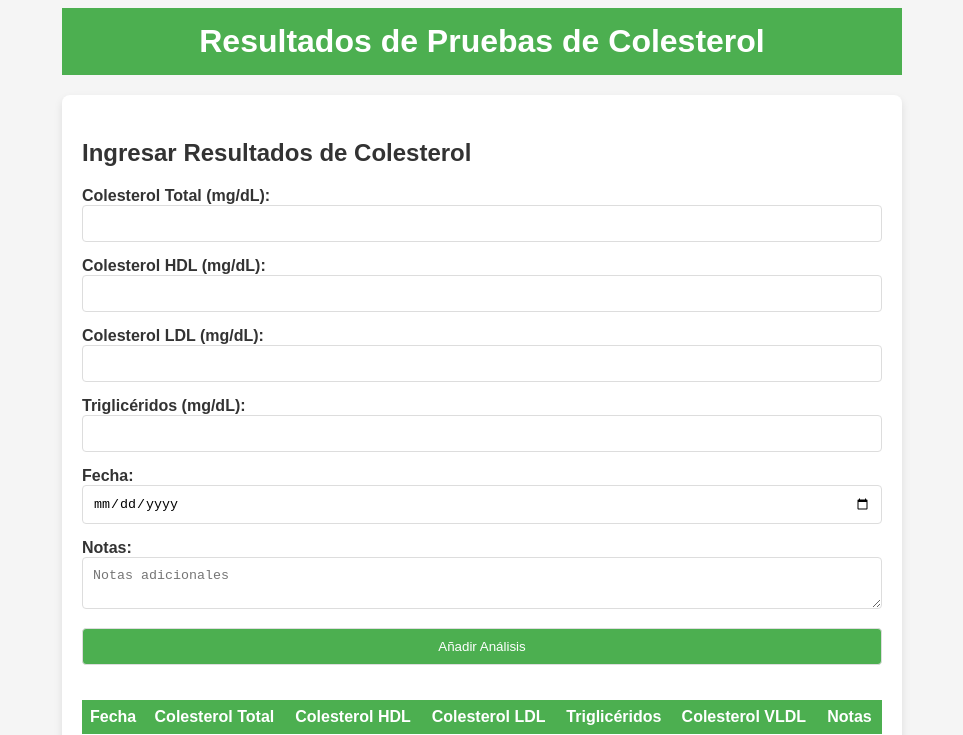
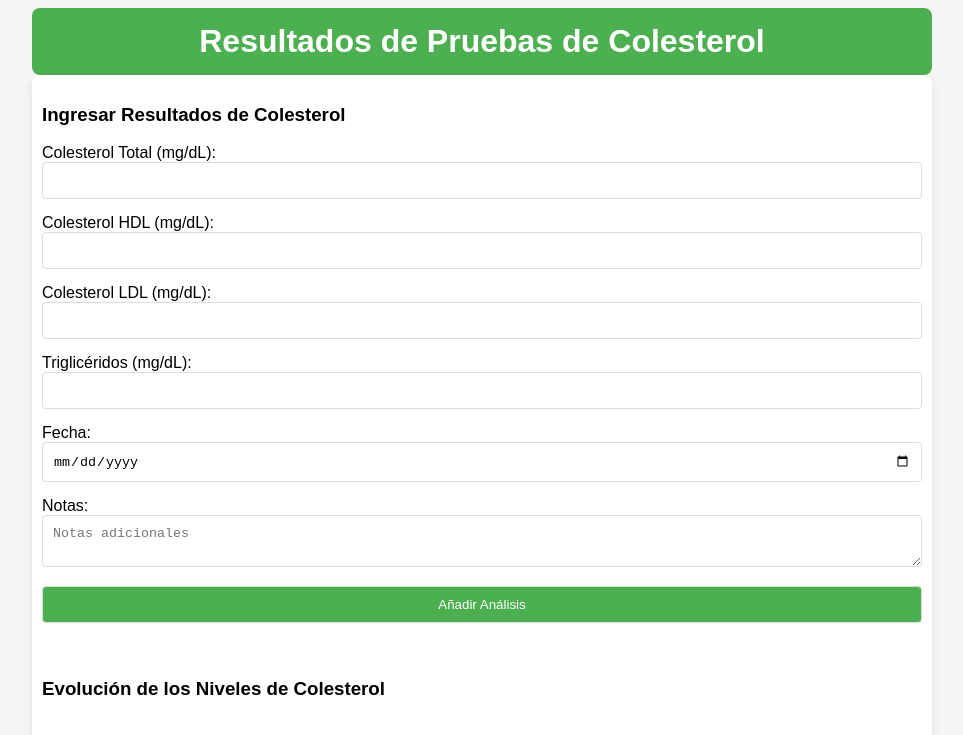
Before and after one commit to alexlab84/Visualization-of-cholesterol-test-results, a React (Vite) app: page / in a window 1280 px wide. Shown: the top 735 px of the page, without its empty margins (158-1121 px from the left). Built offline with nearby package versions, Linux system fonts and the light colour scheme.

Commit message:
I add styles and responsive displays.

```diff
--- a/src/components/CholesterolChart.jsx
+++ b/src/components/CholesterolChart.jsx
@@ -1,4 +1,4 @@
-
+import PropTypes from 'prop-types';
 import { LineChart, Line, XAxis, YAxis, Tooltip, CartesianGrid, Legend, ResponsiveContainer } from "recharts";
 
 function CholesterolChart({ results }) {
@@ -27,4 +27,16 @@ function CholesterolChart({ results }) {
   );
 }
 
+CholesterolChart.propTypes = {
+  results: PropTypes.arrayOf(
+    PropTypes.shape({
+      date: PropTypes.string.isRequired,
+      totalCholesterol: PropTypes.number.isRequired,
+      hdlCholesterol: PropTypes.number.isRequired,
+      ldlCholesterol: PropTypes.number.isRequired,
+      triglycerides: PropTypes.number.isRequired,
+    })
+  ).isRequired,
+};
+
 export default CholesterolChart;
--- a/src/components/CholesterolResultsTable.jsx
+++ b/src/components/CholesterolResultsTable.jsx
@@ -1,4 +1,4 @@
-
+import PropTypes from 'prop-types';
 
 function isOutOfRange(value, parameter) {
   switch (parameter) {
@@ -17,41 +17,45 @@ function isOutOfRange(value, parameter) {
 
 function CholesterolResultsTable({ results }) {
   return (
-    <table className="table">
-      <thead>
-        <tr className="table-header">
-          <th className="table-header-cell">Fecha</th>
-          <th className="table-header-cell">Colesterol Total</th>
-          <th className="table-header-cell">Colesterol HDL</th>
-          <th className="table-header-cell">Colesterol LDL</th>
-          <th className="table-header-cell">Triglicéridos</th>
-          <th className="table-header-cell">Colesterol VLDL</th>
-          <th className="table-header-cell">Notas</th>
-        </tr>
-      </thead>
-      <tbody>
+    <div className="cholesterol-results-table">
+      <div className="table-wrapper">
         {results.map((result) => (
-          <tr key={result.id} className="table-row">
-            <td className="table-cell" data-label="Fecha">{result.date}</td>
-            <td className={`table-cell ${isOutOfRange(result.totalCholesterol, "totalCholesterol")}`} data-label="Colesterol Total">
+          <div key={result.id} className="table-row">
+            <div className="table-cell" data-label="Fecha">{result.date}</div>
+            <div className={`table-cell ${isOutOfRange(result.totalCholesterol, "totalCholesterol")}`} data-label="Colesterol Total">
               {result.totalCholesterol} mg/dL
-            </td>
-            <td className={`table-cell ${isOutOfRange(result.hdlCholesterol, "hdlCholesterol")}`} data-label="Colesterol HDL">
+            </div>
+            <div className={`table-cell ${isOutOfRange(result.hdlCholesterol, "hdlCholesterol")}`} data-label="Colesterol HDL">
               {result.hdlCholesterol} mg/dL
-            </td>
-            <td className={`table-cell ${isOutOfRange(result.ldlCholesterol, "ldlCholesterol")}`} data-label="Colesterol LDL">
+            </div>
+            <div className={`table-cell ${isOutOfRange(result.ldlCholesterol, "ldlCholesterol")}`} data-label="Colesterol LDL">
               {result.ldlCholesterol} mg/dL
-            </td>
-            <td className={`table-cell ${isOutOfRange(result.triglycerides, "triglycerides")}`} data-label="Triglicéridos">
+            </div>
+            <div className={`table-cell ${isOutOfRange(result.triglycerides, "triglycerides")}`} data-label="Triglicéridos">
               {result.triglycerides} mg/dL
-            </td>
-            <td className="table-cell" data-label="Colesterol VLDL">{result.vldlCholesterol} mg/dL</td>
-            <td className="table-cell" data-label="Notas">{result.notes}</td>
-          </tr>
+            </div>
+            <div className="table-cell" data-label="Colesterol VLDL">{result.vldlCholesterol} mg/dL</div>
+            <div className="table-cell" data-label="Notas">{result.notes}</div>
+          </div>
         ))}
-      </tbody>
-    </table>
+      </div>
+    </div>
   );
 }
 
+CholesterolResultsTable.propTypes = {
+  results: PropTypes.arrayOf(
+    PropTypes.shape({
+      id: PropTypes.number.isRequired,
+      totalCholesterol: PropTypes.number.isRequired,
+      hdlCholesterol: PropTypes.number.isRequired,
+      ldlCholesterol: PropTypes.number.isRequired,
+      triglycerides: PropTypes.number.isRequired,
+      vldlCholesterol: PropTypes.number.isRequired,
+      date: PropTypes.string.isRequired,
+      notes: PropTypes.string,
+    })
+  ).isRequired,
+};
+
 export default CholesterolResultsTable;
--- a/src/styles/App.scss
+++ b/src/styles/App.scss
@@ -1,114 +1,92 @@
 @import './core/reset';
 @import './core/variables';
 
+/* Reset global */
+:root {
+  padding: 0;
+  margin: 0;
+  font-family: Arial, sans-serif;
+  background-color: #f5f5f5;
+}
+
 /* Contenedor principal */
 .container {
-  max-width: 100%;
+  width: 100%;
+  max-width: 900px;
   padding: 10px;
   background-color: #fff;
   border-radius: 8px;
   box-shadow: 0 4px 8px rgba(0, 0, 0, 0.1);
+  margin: 0 auto;
+  box-sizing: border-box;
 }
 
-@media (max-width: 768px) {
-    .container {
-      max-width: 90%; /* Reduce el ancho en pantallas más pequeñas */
-      padding: 15px; /* Aumenta el padding en pantallas más pequeñas */
-    }
-
-    .header, .footer {
-      max-width: 90%; /* Ancho máximo igual al contenedor principal */
-      margin: 0 auto; /* Centrar el header y el footer */
-      padding: 15px; /* Mantener el padding igual al contenedor principal */
-    }
-  }
-
-@media (min-width: 1200px) {
-  .container {
-    max-width: 800px; /* Establece un ancho máximo en pantallas grandes */
-    width: 100%;
-    margin: 20px auto; /* Centrar el contenedor */
-    padding: 20px; /* Aumenta el padding en pantallas grandes */
-  }
-}
-
-/* Estilos para Header y Footer */
-.header, .footer {
+/* Header y Footer */
+.header,
+.footer {
+  width: 100%;
   background-color: #4CAF50;
   color: white;
   text-align: center;
-  padding: 15px 0;
+  padding: 15px;
+  border-radius: 8px;
+  margin: 0 auto;
+  box-sizing: border-box;
 }
 
-.header h1, .footer p {
+.header h1,
+.footer p {
   margin: 0;
-}
-
-/* Título principal */
-.ppalTitle {
-  color: #333;
-  text-align: center;
 }
 
 /* Formulario */
 .form-container {
+  width: 100%;
   margin-bottom: 20px;
 }
 
-.form-title {
-  font-size: 1.5rem; /* Ajustar tamaño para mejor visibilidad */
-  color: #333;
-  margin-bottom: 20px; /* Reduce el espacio entre el título y el formulario */
-}
-
-.form-label {
-  color: #333;
-  font-weight: bold;
-  margin-bottom: 5px;
-}
-
-.form-input, .form-textarea, .form-button {
+.form-input,
+.form-textarea,
+.form-button {
   padding: 10px;
   border: 1px solid #ddd;
   border-radius: 4px;
-  width: 100%; /* Asegúrate de que ocupen el 100% del ancho del contenedor */
+  width: 100%;
   margin-bottom: 15px;
-  box-sizing: border-box; /* Incluye el padding y border en el ancho total */
-}
-
-.form-textarea {
-  resize: vertical; /* Permite que se redimensione verticalmente */
+  box-sizing: border-box;
 }
 
 .form-button {
   background-color: #4CAF50;
   color: white;
   cursor: pointer;
-  text-align: center;
 }
 
 .form-button:hover {
-  background-color: #45a049; /* Color más oscuro al pasar el ratón */
+  background-color: #45a049;
 }
 
-/* Tabla */
+/* Tabla de resultados */
+.table-wrapper {
+  width: 100%;
+  margin-top: 20px;
+  overflow-x: auto;
+}
+
 .table {
   width: 100%;
   border-collapse: collapse;
-  margin-top: 20px;
 }
 
-.table-header {
-  background-color: #4CAF50;
-  color: white;
-}
-
-.table-cell, .table-header-cell {
+.table-header-cell,
+.table-cell {
   padding: 12px;
   text-align: center;
   border-bottom: 1px solid #ddd;
+  word-break: break-word;
 }
 
+/* Estilo para celdas de advertencia */
 .table-cell.warning {
   color: red;
   font-weight: bold;
@@ -118,57 +96,203 @@
   color: green;
 }
 
-.chart {
-  margin-top: 20px; /* Espacio superior para separar del contenido anterior */
-  margin-bottom: 20px; /* Espacio inferior para separar del footer */
-}
+/* Estilos para móvil (max-width: 768px) */
+@media (max-width: 768px) {
+  .container {
+    padding: 15px;
+  }
 
-.table-row {
-  display: flex;
-  flex-direction: column;
-  border: 1px solid #ddd;
-  margin-bottom: 10px;
-  padding: 10px;
-}
-
-.table-header-cell, .table-cell {
-  text-align: left;
-  padding: 8px;
-  border-bottom: none;
-}
-
-@media (max-width: 480px) {
-  /* Cambiar la tabla a un diseño tipo "card" en pantallas pequeñas */
   .table {
     display: block;
-    width: 100%;
+  }
+
+  .table-header {
+    display: none;
   }
 
   .table-row {
     display: flex;
     flex-direction: column;
+    padding: 10px;
     border: 1px solid #ddd;
     border-radius: 8px;
     margin-bottom: 10px;
-    padding: 10px;
-    background-color: #fff; /* Color de fondo para las filas */
-  }
-
-  .table-header {
-    display: none; /* Ocultar encabezado de tabla */
+    background-color: #fff;
   }
 
   .table-cell {
     display: flex;
     justify-content: space-between;
     padding: 8px 0;
-    border-bottom: none;
   }
 
-  /* Agregar etiquetas a cada celda para mejorar la claridad */
   .table-cell::before {
     content: attr(data-label);
     font-weight: bold;
     color: #333;
   }
+
+  .chart {
+    width: 100%;
+    height: auto;
+  }
 }
+
+/* Estilos para tablet (768px - 1200px) */
+@media (min-width: 768px) and (max-width: 1200px) {
+  .container {
+    max-width: 700px;
+  }
+
+  .header,
+  .footer {
+    max-width: 700px;
+  }
+}
+
+/* Estilos para desktop (min-width: 1200px) */
+@media (min-width: 1200px) {
+  .container {
+    max-width: 900px;
+  }
+
+  .header,
+  .footer {
+    max-width: 900px;
+  }
+}
+
+/* Gráfica */
+.chart {
+  margin-top: 20px;
+  margin-bottom: 20px;
+  width: 100%;
+  height: auto;
+}
+/* Estilos para tablet (768px - 1200px) */
+@media (min-width: 768px) and (max-width: 1200px) {
+  .container {
+    max-width: 700px;
+  }
+
+  .header,
+  .footer {
+    max-width: 700px;
+  }
+
+  /* Estilo para las filas de la tabla en tablet */
+  .table-wrapper {
+    display: flex;
+    flex-wrap: wrap;
+    gap: 10px;
+    justify-content: center;
+  }
+
+  .table-row {
+    display: flex;
+    flex-direction: column;
+    padding: 10px;
+    border: 1px solid #ddd;
+    border-radius: 8px;
+    background-color: #fff;
+    width: calc(50% - 10px); /* Dos columnas por fila */
+    box-sizing: border-box;
+  }
+
+  .table-cell {
+    padding: 8px 0;
+    text-align: left;
+  }
+
+  .table-cell::before {
+    content: attr(data-label);
+    font-weight: bold;
+    color: #333;
+    flex-basis: 50%;
+  }
+}
+/* Estilos para tablet (768px - 1200px) */
+@media (min-width: 768px) and (max-width: 1200px) {
+  .container {
+    max-width: 700px;
+  }
+
+  .header,
+  .footer {
+    max-width: 700px;
+  }
+
+  /* Estilo de cajitas en tablet */
+  .table-wrapper {
+    display: flex;
+    flex-wrap: wrap;
+    gap: 10px;
+    justify-content: center;
+  }
+
+  .table-row {
+    display: flex;
+    flex-direction: column;
+    padding: 10px;
+    border: 1px solid #ddd;
+    border-radius: 8px;
+    background-color: #fff;
+    width: calc(50% - 10px); /* Dos columnas por fila */
+    box-sizing: border-box;
+  }
+
+  .table-cell {
+    padding: 8px 0;
+    text-align: left;
+  }
+
+  .table-cell::before {
+    content: attr(data-label);
+    font-weight: bold;
+    color: #333;
+    flex-basis: 50%;
+  }
+}
+
+/* Estilos para desktop (min-width: 1200px) */
+@media (min-width: 1200px) {
+  .container {
+    max-width: 900px;
+  }
+
+  .header,
+  .footer {
+    max-width: 900px;
+  }
+
+  /* Estilo de cajitas en desktop */
+  .table-wrapper {
+    display: flex;
+    flex-wrap: wrap;
+    gap: 20px;
+    justify-content: center;
+  }
+
+  .table-row {
+    display: flex;
+    flex-direction: column;
+    padding: 15px;
+    border: 1px solid #ddd;
+    border-radius: 8px;
+    background-color: #fff;
+    width: calc(33.33% - 20px); /* Tres columnas por fila */
+    box-sizing: border-box;
+  }
+
+  .table-cell {
+    padding: 10px 0;
+    text-align: left;
+  }
+
+  .table-cell::before {
+    content: attr(data-label);
+    font-weight: bold;
+    color: #333;
+    flex-basis: 50%;
+  }
+}
--- a/src/styles/core/_reset.scss
+++ b/src/styles/core/_reset.scss
@@ -3,6 +3,4 @@
   margin: 0;
   font-family: Arial, sans-serif;
   background-color: #f5f5f5;
-  display: flex;
-  justify-content: center;
 }
```
Also changed, not shown: src/components/CholesterolForm.jsx (+6 -1 lines).
